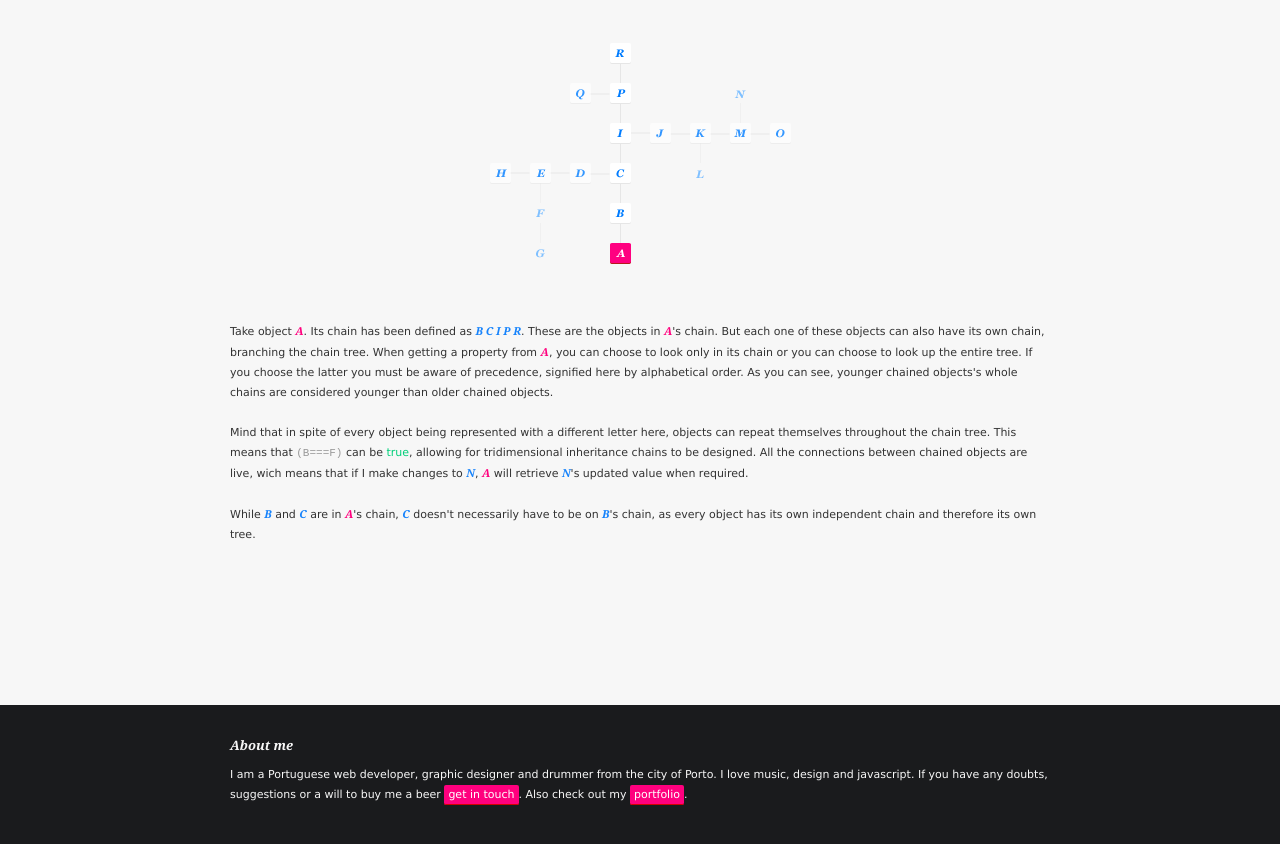
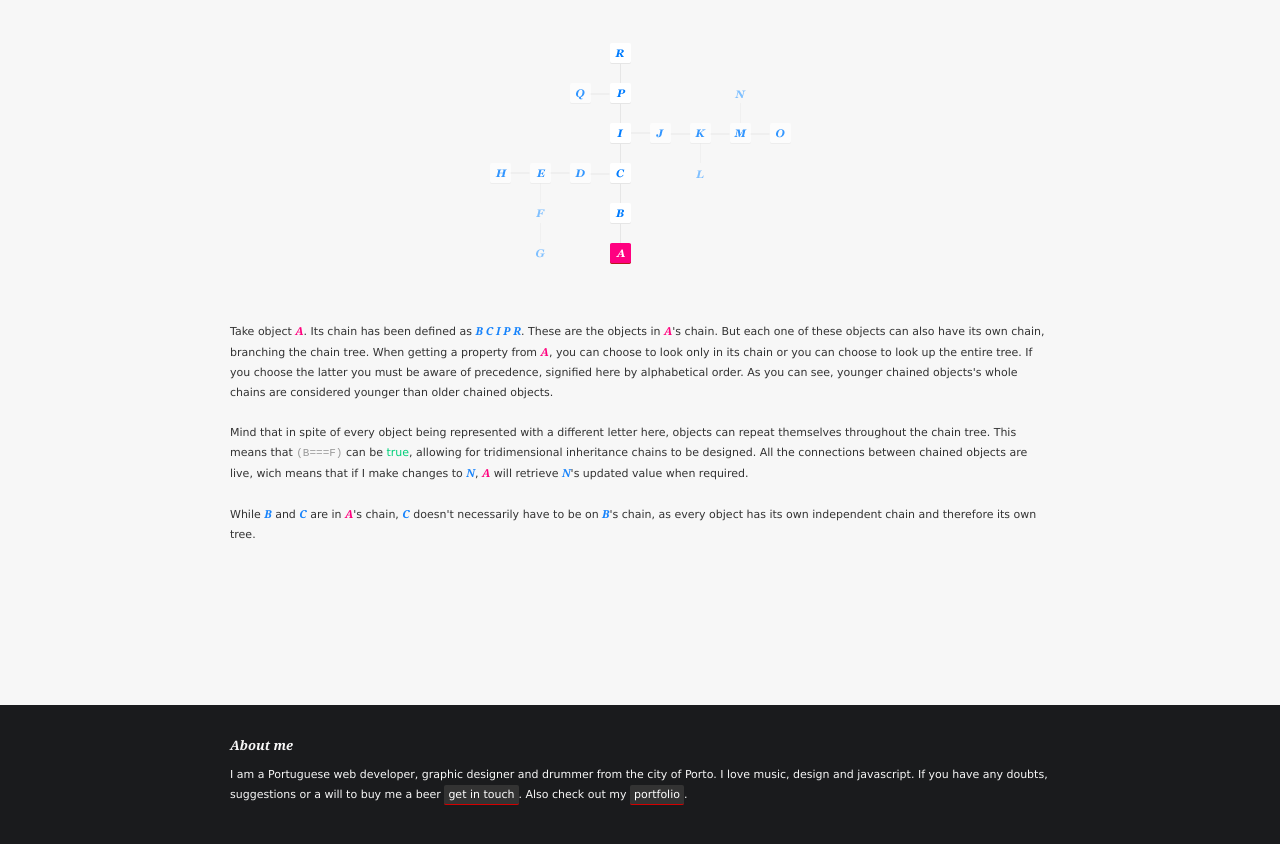
Before and after one commit to jrvieira/chainchainchain, a website: page docs/index.html in a window 1280 px wide. Shown: the part 1471-2315 px from the top of the page. Drawn offline with Linux system fonts and the light colour scheme.

Commit message:
updated footer background color

```diff
--- a/docs/chainchainchain.css
+++ b/docs/chainchainchain.css
@@ -241,7 +241,7 @@ div.method:hover {
 }
 
 #about a {
-	background-color: #ff007e;
+	background-color: #333;
 	border-bottom: 1px solid #d40000;
 	color: #fff;
 	font-family: "Lucida Grande", Lucida, Verdana, sans-serif;
```
